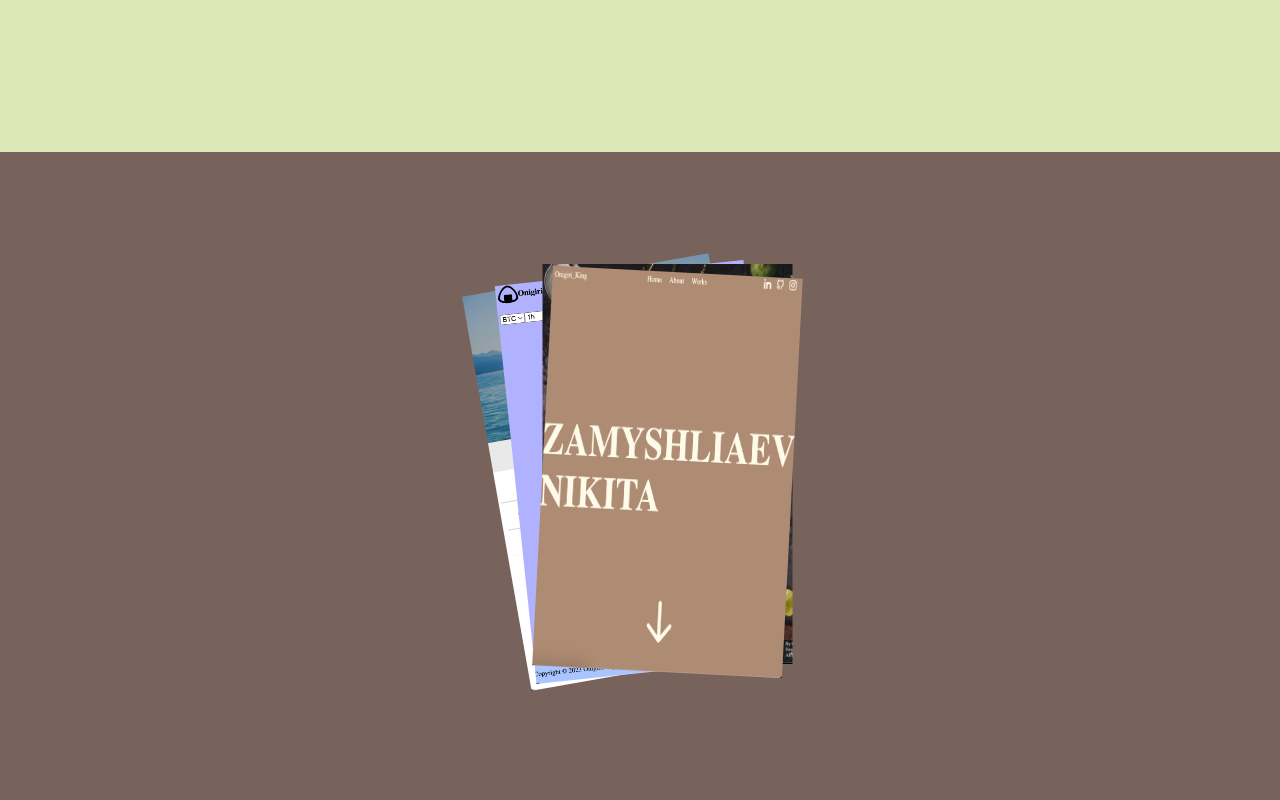
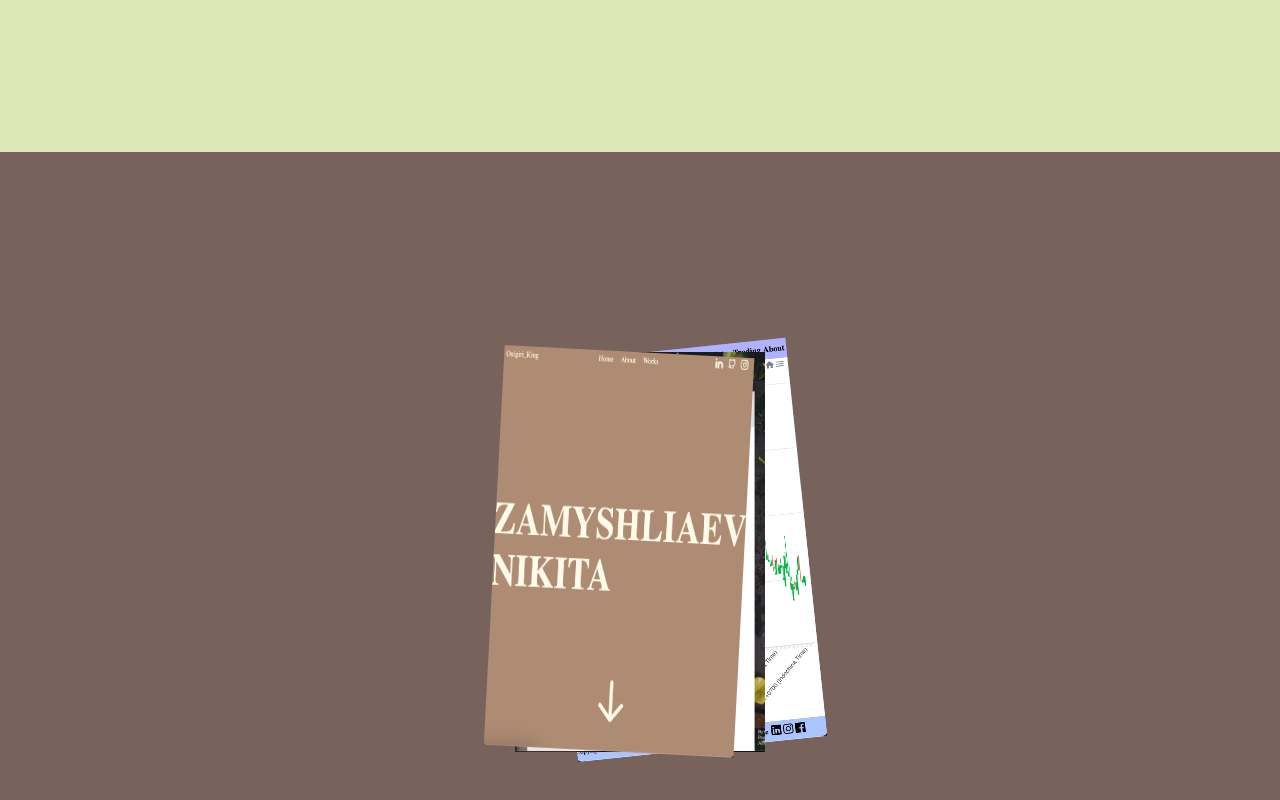
Before and after one commit to OnigiriKing/My-Portfolio, a React (Create React App) app: page / in a window 1280 px wide. Shown: the part 1448-2248 px from the top of the page. Built offline with nearby package versions, Linux system fonts and the light colour scheme.

Commit message:
Test position of cards

```diff
--- a/src/pages/MainPage/elements/MyWorks/Works.jsx
+++ b/src/pages/MainPage/elements/MyWorks/Works.jsx
@@ -10,32 +10,32 @@ export default function WorksScreen() {
       <div className="works-screen">
         <div className="image-cards">
           <Link to={"/works"}>
-            <div>
+            <div className="big-card-second">
               <img
                 src={mainCards.budgetWebsite}
                 alt="budgetWebsite"
-                className="big-card big-card-first"
+                className="big-card"
               />
             </div>
-            <div>
+            <div className="big-card-second">
               <img
                 src={mainCards.cryptoWebsite}
                 alt="cryptoWebsite"
-                className="big-card big-card-second"
+                className="big-card"
               />
             </div>
-            <div>
+            <div className=" big-card-third">
               <img
                 src={mainCards.recipeWebsite}
                 alt="recipeWebsite"
-                className="big-card big-card-third"
+                className="big-card"
               />
             </div>
-            <div>
+            <div className="big-card-fourth">
               <img
                 src={mainCards.portfolioWebsite}
                 alt="portfolioWebsite"
-                className="big-card big-card-fourth"
+                className="big-card"
               />
             </div>
 
--- a/src/pages/MainPage/elements/MyWorks/style.css
+++ b/src/pages/MainPage/elements/MyWorks/style.css
@@ -3,41 +3,47 @@
     height: 100vh;
     display: flex;
     justify-content: center;
+
 };
 
 
 .image-cards {
-  display: flex;
+  position: relative;
 }
 
 
+.big-card  {
+    aspect-ratio: 5 / 8;
+    width: 250px;
+    position: absolute;
+    transform: translate(-50%, 50%);
+};
+
+
 .big-card-first {
-    transform: translate(-50%, 30%) translateX(-8%) rotate(-10deg);
+    transform: rotate(-10deg);
 }
 
 .big-card-second {
-     transform: translate(-50%, 30%) rotate(-6deg);
+     transform: rotate(-6deg);
 
 }
 
 .big-card-third {
-     transform: translate(-50%, 30%) translateY(-2%) translateX(11%);
+     transform: translateY(-2%) translateX(11%);
+
 
 }
 
 .big-card-fourth {
-     transform: translate(-50%, 30%) translateX(11%) rotate(3deg);
+     transform: translate(-50%, 50%) translateX(11%) rotate(3deg);
+
 }
 
-.big-card  {
-    width: 250px;
-    aspect-ratio: 5 / 8;
-    position: absolute;
-};
 
 
 /*? transformation */
 
-.image-cards:hover .big-card-first {
-  transform: translateX(31%);
+.image-cards:hover .big-card-fourth {
+  transform: rotate(-10deg);
 }
--- /dev/null
+++ b/src/pages/MainPage/elements/MyWorks/testInfo.css
@@ -0,0 +1,67 @@
+.works-screen {
+    background-color: var(--bg-main-works);
+    height: 100vh;
+    display: flex;
+    justify-content: center;
+
+};
+
+
+.image-cards {
+  position: relative;
+}
+
+
+.big-card  {
+    width: 250px;
+    aspect-ratio: 5 / 8;
+    position: absolute;
+    transition: transform 0.3s ease-in-out;
+};
+
+
+.big-card-first {
+    transform: translate(-50%, 50%) rotate(-10deg);
+    width: 500px;
+    width: 250px;
+    aspect-ratio: 5 / 8;
+    position: absolute;
+    transition: transform 0.3s ease-in-out;
+
+}
+
+.big-card-second {
+     transform: translate(-50%, 50%) rotate(-6deg);
+     width: 250px;
+    aspect-ratio: 5 / 8;
+    position: absolute;
+    transition: transform 0.3s ease-in-out;
+
+}
+
+.big-card-third {
+     transform: translate(-50%, 50%) translateY(-2%) translateX(11%);
+     width: 250px;
+    aspect-ratio: 5 / 8;
+    position: absolute;
+    transition: transform 0.3s ease-in-out;
+
+
+}
+
+.big-card-fourth {
+    transform: translate(-50%, 50%) translateX(11%) rotate(3deg);
+    width: 250px;
+    aspect-ratio: 5 / 8;
+    position: absolute;
+    transition: transform 0.3s ease-in-out;
+
+}
+
+
+
+/*? transformation */
+
+.image-cards:hover .big-card-fourth {
+  transform: rotate(30deg);
+}
```
